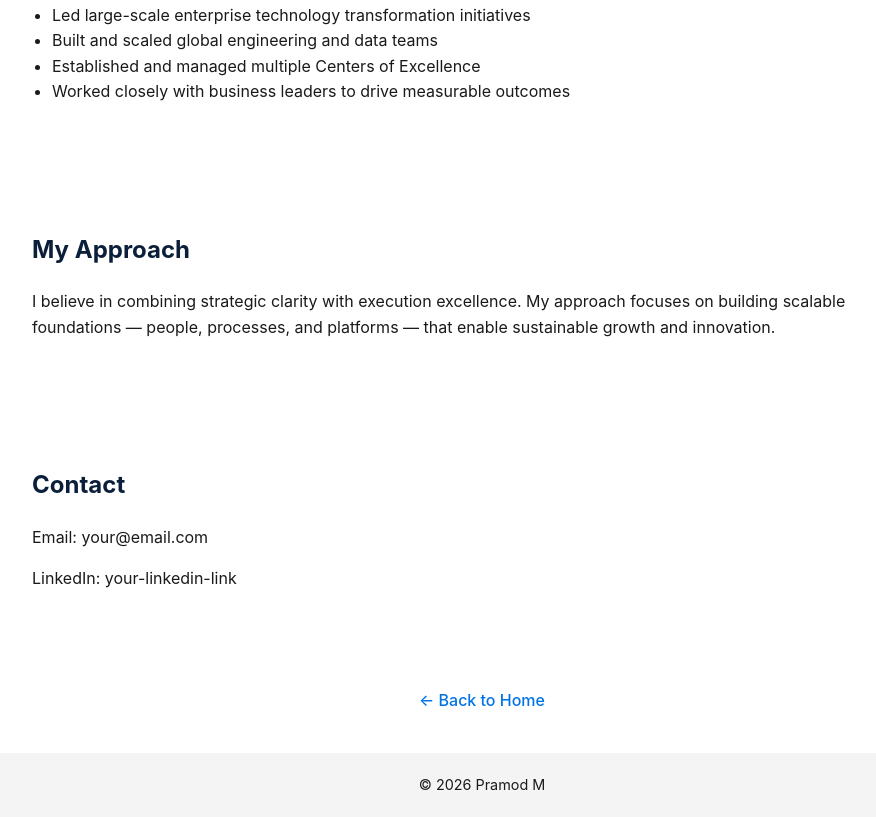
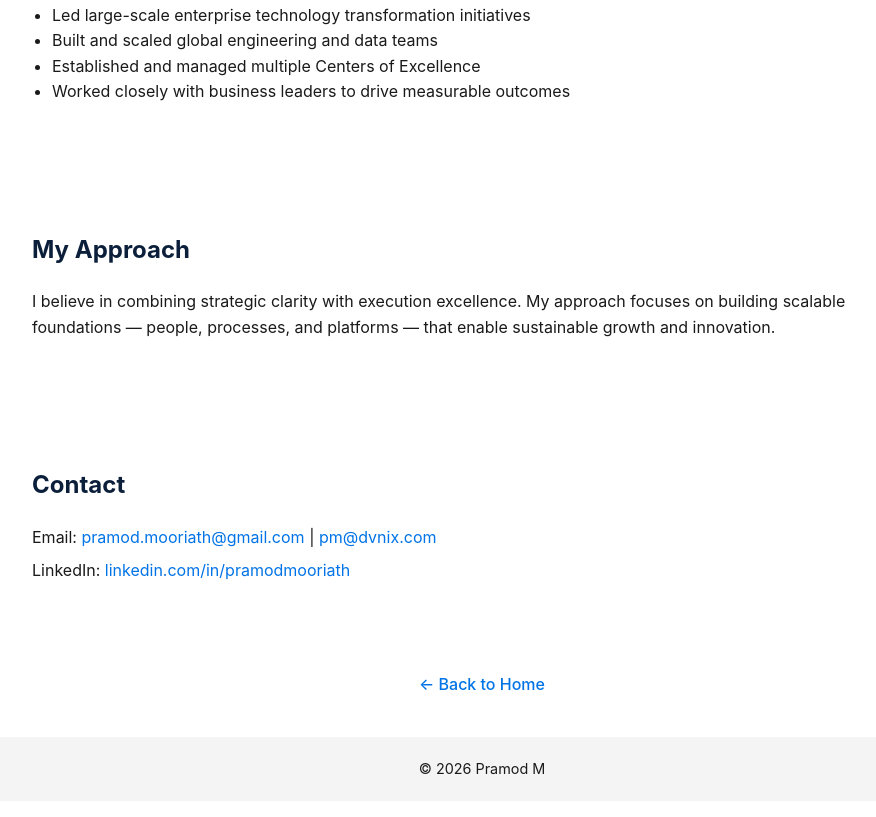
Before and after one commit to pramodmooriath/Dvinix, a website: page profile.html in a window 1280 px wide. Shown: the part 927-1744 px from the top of the page, without its empty margins (158-1034 px from the left). Drawn offline with Linux system fonts and the light colour scheme.

Commit message:
Add files via upload

```diff
--- a/profile.html
+++ b/profile.html
@@ -45,14 +45,25 @@
       padding-left: 20px;
     }
 
+    a {
+      color: #0073e6;
+      text-decoration: none;
+    }
+
+    a:hover {
+      text-decoration: underline;
+    }
+
+    .contact p {
+      margin: 8px 0;
+    }
+
     .back {
       text-align: center;
       margin-top: 40px;
     }
 
     .back a {
-      text-decoration: none;
-      color: #0073e6;
       font-weight: 500;
     }
 
@@ -118,10 +129,17 @@
   </section>
 
   <!-- CONTACT -->
-  <section>
+  <section class="contact">
     <h2>Contact</h2>
-    <p>Email: your@email.com</p>
-    <p>LinkedIn: your-linkedin-link</p>
+    <p>Email:
+      <a href="mailto:pramod.mooriath@gmail.com">pramod.mooriath@gmail.com</a> |
+      <a href="mailto:pm@dvnix.com">pm@dvnix.com</a>
+    </p>
+    <p>LinkedIn:
+      <a href="https://www.linkedin.com/in/pramodmooriath" target="_blank">
+        linkedin.com/in/pramodmooriath
+      </a>
+    </p>
   </section>
 
   <!-- BACK LINK -->
```
